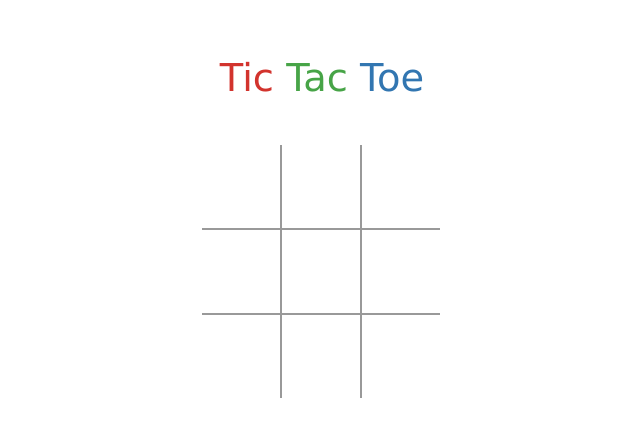
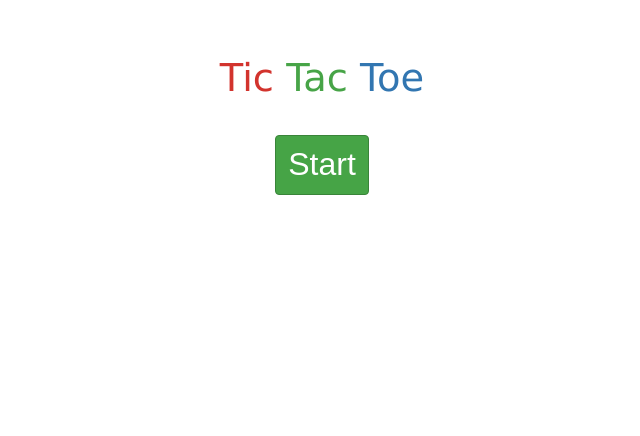
Before and after one commit to NigelEarle/tictactoe, a plain HTML site: page app/index.html in a window 1280 px wide. Shown: the whole page, without its empty margins (318-958 px from the left). Drawn offline with nearby package versions, Linux system fonts and the light colour scheme.

Commit message:
Start button

```diff
--- a/app/css/application.css
+++ b/app/css/application.css
@@ -25,6 +25,25 @@ h1{
 .tic{ color: hsla(   2, 64.7%, 50.0%, 1) ; }
 .tac{ color: hsla( 120, 39.6%, 46.0%, 1) ; }
 .toe{ color: hsla( 208, 55.9%, 44.5%, 1) ; }
+
+.button { text-align: center; }
+
+.button button {
+	font-weight: 400;
+	text-align: center;
+	vertical-align: middle;
+	cursor: pointer;
+	background-image: none;
+	border: 1px solid transparent;
+	white-space: nowrap;
+	padding: 6px 12px;
+	font-size: 32px;
+	line-height: 1.42857143;
+	border-radius: 4px;
+	color: hsla(0, 100%, 100%, 1);
+	background-color: hsla(120, 40%, 46%, 1);
+	border-color: hsla(120, 40%, 37%, 1);
+}
 
 .board {
 	width: 240px;
--- a/app/index.html
+++ b/app/index.html
@@ -14,7 +14,10 @@
       </h1>
     </header>
     <main role="main">
-      <section id="gameboard" class="board">
+      <section id="start_button" class="button">
+        <button id="start-button">Start</button>
+      </section>
+      <section id="gameboard" class="board" style="display:none">
        <div id="row-0" class="board-row">
          <div id="cell-0"class="board-cell top left"></div>
          <div id="cell-1"class="board-cell top center"></div>
```
